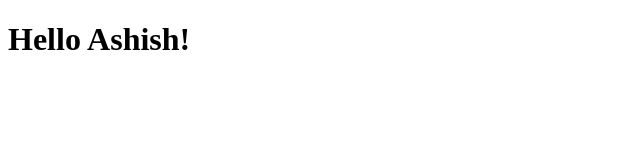
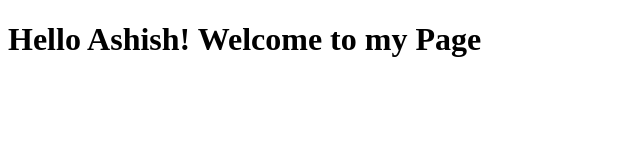
Before and after one commit to Ashishcoder1/predator, a plain HTML site: page site/index.html in a window 1280 px wide. Shown: the whole page, without its empty margins (0-640 px from the left). Drawn offline with Linux system fonts and the light colour scheme.

Commit message:
Small Addition to page content.

```diff
--- a/site/index.html
+++ b/site/index.html
@@ -4,6 +4,6 @@
 	<title>Hello Ashish!</title>
 </head>
 <body>
-<h1>Hello Ashish!</h1>
+<h1>Hello Ashish! Welcome to my Page</h1>
 </body>
 </html>
```
